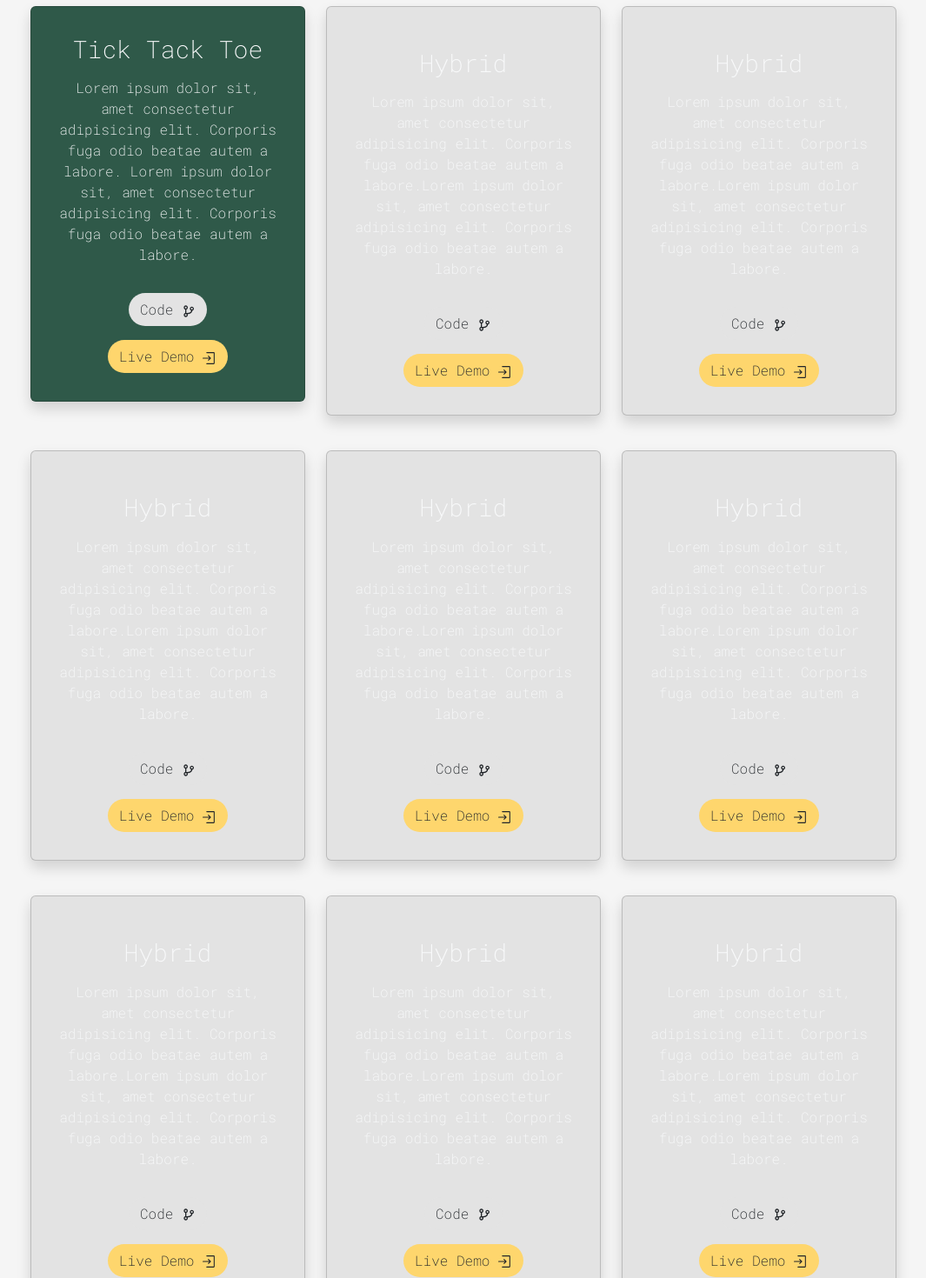
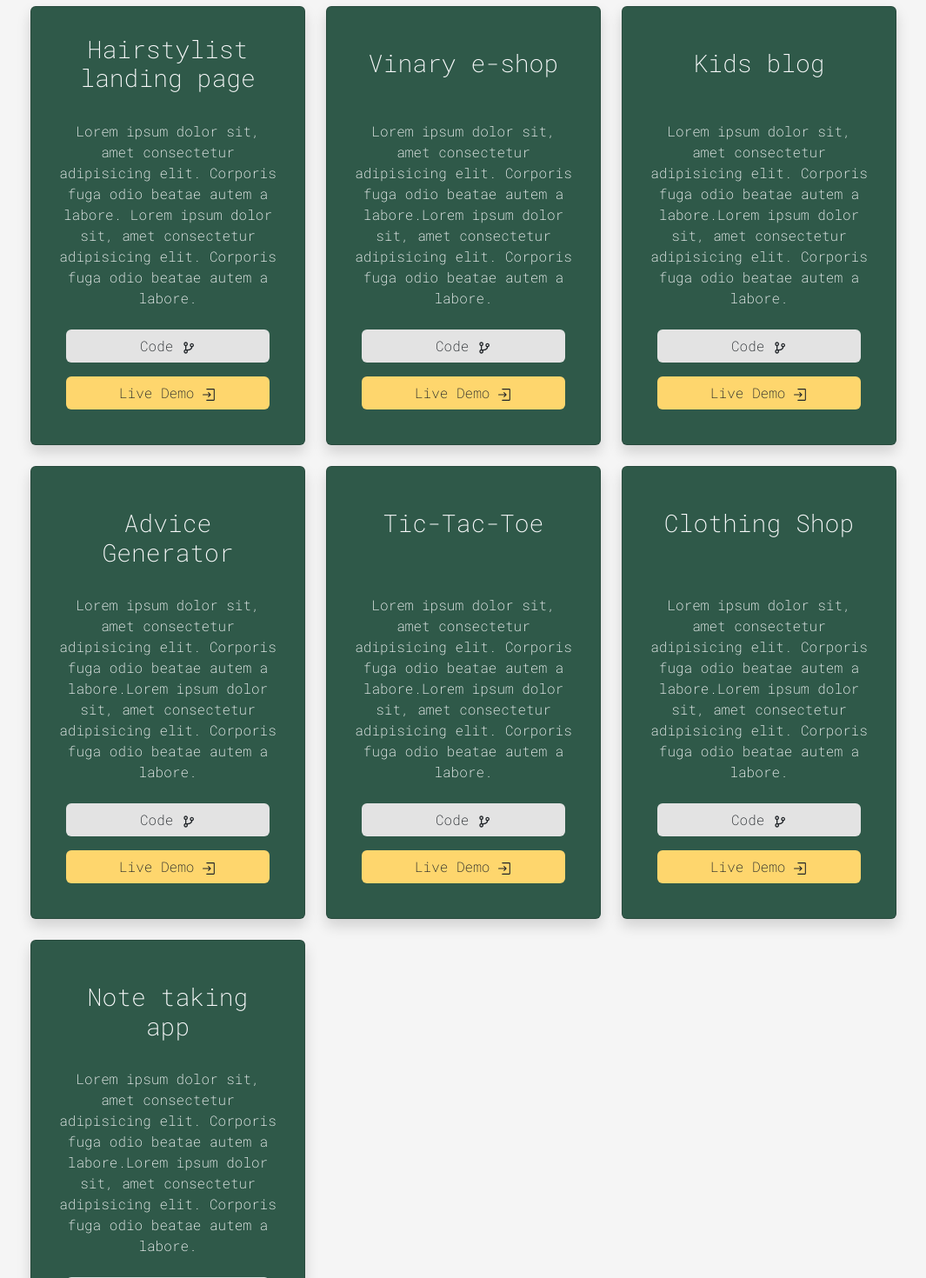
Before and after one commit to maderi21/porfolio, a React (Create React App) app: page /projects in a window 1280 px wide. Shown: the part 340-1810 px from the top of the page at 87% size, without its empty margins (107-1172 px from the left). Built offline with nearby package versions, Linux system fonts and the light colour scheme.

Commit message:
links done

```diff
--- a/public/index.html
+++ b/public/index.html
@@ -35,7 +35,7 @@
       }
     </style>
 
-    <title>MADERI</title>
+    <title>Maderi portfolio</title>
   </head>
   <body>
     <noscript>You need to enable JavaScript to run this app.</noscript>
--- a/src/components/Contact.jsx
+++ b/src/components/Contact.jsx
@@ -14,11 +14,7 @@ const Contact = () => {
         Launch demo modal
       </Button>
       <div>
-        <Modal
-          className="modal-dialog modal-dialog-centered modal-dialog-scrollable"
-          show={show}
-          onHide={handleClose}
-        >
+        <Modal show={show} onHide={handleClose}>
           <Modal.Header closeButton>
             <Modal.Title>I’d love to hear from you</Modal.Title>
           </Modal.Header>
--- a/src/pages/Projects.jsx
+++ b/src/pages/Projects.jsx
@@ -2,6 +2,7 @@ import { Col, Row } from "react-bootstrap";
 import { RxEnter } from "react-icons/rx";
 import { BiGitBranch } from "react-icons/bi";
 import Footer from "../components/Footer";
+import { Link } from "react-router-dom";
 
 const Projects = () => {
   return (
@@ -12,6 +13,7 @@ const Projects = () => {
             <h4 className="bg-primary d-flex justify-content-center text-dark m-0 pt-5 pb-3">
               PROJECTS
             </h4>
+
             <p className="text-center">
               Lorem ipsum dolor sit amet consectetur adipisicing elit. Quod, sit
               aspernatur. Fugit laborum iure voluptatum recusandae, voluptas est
@@ -29,224 +31,223 @@ const Projects = () => {
           <div class="container">
             <div class="row text-center g-4">
               <div class="col-md-4">
-                <div class="card bg-dark text-light shadow p-3 mb-3">
-                  <div class="card-body text-center">
-                    <h3 class="card-title mb-3">Tick Tack Toe</h3>
-                    <p class="card-text">
+                <div class="card bg-dark text-light shadow p-3 mb-3 h-100">
+                  <div class="card-body text-center d-flex flex-column">
+                    <h3 class="card-title mb-3">Hairstylist landing page</h3>
+                    <p class="card-text mt-auto">
                       Lorem ipsum dolor sit, amet consectetur adipisicing elit.
                       Corporis fuga odio beatae autem a labore. Lorem ipsum
                       dolor sit, amet consectetur adipisicing elit. Corporis
                       fuga odio beatae autem a labore.
                     </p>
-                    <button
-                      class="btn bg-secondary rounded-5 m-3"
-                      type="submit"
+                    <a
+                      href="https://github.com/maderi21/landing"
+                      class="btn bg-secondary m-2"
+                      target="_blank"
+                      rel="noopener noreferrer"
                     >
                       Code <BiGitBranch />
-                    </button>
-                    <button class="btn bg-danger rounded-5" type="submit">
+                    </a>
+                    <a
+                      href="https://maderi21-gabriela.netlify.app/"
+                      class="btn bg-danger m-2"
+                      target="_blank"
+                      rel="noopener noreferrer"
+                    >
                       Live Demo <RxEnter />
-                    </button>
+                    </a>
                   </div>
                 </div>
               </div>
               <div class="col-md-4">
-                <div class="card bg-secondary text-light shadow p-3 mb-3">
-                  <div class="card-body text-center">
+                <div class="card bg-dark text-light shadow p-3 mb-3 h-100">
+                  <div class="card-body text-center d-flex flex-column">
                     <div class="h1 mb-3">
                       <i class="bi bi-person-square"></i>
                     </div>
-                    <h3 class="card-title mb-3">Hybrid</h3>
-                    <p class="card-text">
+                    <h3 class="card-title mb-3 ">Vinary e-shop</h3>
+                    <p class="card-text mt-auto">
                       Lorem ipsum dolor sit, amet consectetur adipisicing elit.
                       Corporis fuga odio beatae autem a labore.Lorem ipsum dolor
                       sit, amet consectetur adipisicing elit. Corporis fuga odio
                       beatae autem a labore.
                     </p>
-                    <button
-                      class="btn bg-secondary rounded-5 m-3"
-                      type="submit"
+                    <a
+                      href="https://github.com/maderi21/fourhills"
+                      class="btn bg-secondary m-2"
+                      target="_blank"
+                      rel="noopener noreferrer"
                     >
                       Code <BiGitBranch />
-                    </button>
-                    <button class="btn bg-danger rounded-5" type="submit">
+                    </a>
+                    <a
+                      href="https://maderi21-fourhills.mdbgo.io/"
+                      class="btn bg-danger m-2"
+                      target="_blank"
+                      rel="noopener noreferrer"
+                    >
                       Live Demo <RxEnter />
-                    </button>
+                    </a>
                   </div>
                 </div>
               </div>
               <div class="col-md-4">
-                <div class="card bg-secondary text-light shadow p-3 mb-3">
-                  <div class="card-body text-center">
+                <div class="card bg-dark text-light shadow p-3 mb-3 h-100">
+                  <div class="card-body text-center d-flex flex-column">
                     <div class="h1 mb-3">
                       <i class="bi bi-person-square"></i>
                     </div>
-                    <h3 class="card-title mb-3">Hybrid</h3>
-                    <p class="card-text">
+                    <h3 class="card-title mb-3">Kids blog</h3>
+                    <p class="card-text mt-auto">
                       Lorem ipsum dolor sit, amet consectetur adipisicing elit.
                       Corporis fuga odio beatae autem a labore.Lorem ipsum dolor
                       sit, amet consectetur adipisicing elit. Corporis fuga odio
                       beatae autem a labore.
                     </p>
-                    <button
-                      class="btn bg-secondary rounded-5 m-3"
-                      type="submit"
+                    <a
+                      href="https://github.com/maderi21/blog"
+                      class="btn bg-secondary m-2"
+                      target="_blank"
+                      rel="noopener noreferrer"
                     >
                       Code <BiGitBranch />
-                    </button>
-                    <button class="btn bg-danger rounded-5" type="submit">
+                    </a>
+                    <a
+                      href="https://maderi21-kiddos.netlify.app/"
+                      class="btn bg-danger m-2"
+                      target="_blank"
+                      rel="noopener noreferrer"
+                    >
                       Live Demo <RxEnter />
-                    </button>
+                    </a>
                   </div>
                 </div>
               </div>
               <div class="col-md-4">
-                <div class="card bg-secondary text-light shadow p-3 mb-3">
-                  <div class="card-body text-center">
+                <div class="card bg-dark text-light shadow p-3 mb-3 h-100">
+                  <div class="card-body text-center d-flex flex-column">
                     <div class="h1 mb-3">
                       <i class="bi bi-person-square"></i>
                     </div>
-                    <h3 class="card-title mb-3">Hybrid</h3>
-                    <p class="card-text">
+                    <h3 class="card-title mb-3">Advice Generator</h3>
+                    <p class="card-text mt-auto">
                       Lorem ipsum dolor sit, amet consectetur adipisicing elit.
                       Corporis fuga odio beatae autem a labore.Lorem ipsum dolor
                       sit, amet consectetur adipisicing elit. Corporis fuga odio
                       beatae autem a labore.
                     </p>
-                    <button
-                      class="btn bg-secondary rounded-5 m-3"
-                      type="submit"
+                    <a
+                      href="https://github.com/maderi21/3rd-party-API-advice-web"
+                      class="btn bg-secondary m-2"
+                      target="_blank"
+                      rel="noopener noreferrer"
                     >
                       Code <BiGitBranch />
-                    </button>
-                    <button class="btn bg-danger rounded-5" type="submit">
+                    </a>
+                    <a
+                      href="https://maderi21-advice.netlify.app/"
+                      class="btn bg-danger m-2"
+                      target="_blank"
+                      rel="noopener noreferrer"
+                    >
                       Live Demo <RxEnter />
-                    </button>
+                    </a>
                   </div>
                 </div>
               </div>
               <div class="col-md-4">
-                <div class="card bg-secondary text-light shadow p-3 mb-3">
-                  <div class="card-body text-center">
+                <div class="card bg-dark text-light shadow p-3 mb-3 h-100">
+                  <div class="card-body text-center d-flex flex-column">
                     <div class="h1 mb-3">
                       <i class="bi bi-person-square"></i>
                     </div>
-                    <h3 class="card-title mb-3">Hybrid</h3>
-                    <p class="card-text">
+                    <h3 class="card-title mb-3">Tic-Tac-Toe</h3>
+                    <p class="card-text mt-auto">
                       Lorem ipsum dolor sit, amet consectetur adipisicing elit.
                       Corporis fuga odio beatae autem a labore.Lorem ipsum dolor
                       sit, amet consectetur adipisicing elit. Corporis fuga odio
                       beatae autem a labore.
                     </p>
-                    <button
-                      class="btn bg-secondary rounded-5 m-3"
-                      type="submit"
+                    <a
+                      href="https://github.com/maderi21/tic-tac-toe"
+                      class="btn bg-secondary m-2"
+                      target="_blank"
+                      rel="noopener noreferrer"
                     >
                       Code <BiGitBranch />
-                    </button>
-                    <button class="btn bg-danger rounded-5" type="submit">
+                    </a>
+                    <a
+                      href="https://maderi21-tic-tac-toe.netlify.app/"
+                      class="btn bg-danger m-2"
+                      target="_blank"
+                      rel="noopener noreferrer"
+                    >
                       Live Demo <RxEnter />
-                    </button>
+                    </a>
                   </div>
                 </div>
               </div>
               <div class="col-md-4">
-                <div class="card bg-secondary text-light shadow p-3 mb-3">
-                  <div class="card-body text-center">
+                <div class="card bg-dark text-light shadow p-3 mb-3 h-100">
+                  <div class="card-body text-center d-flex flex-column">
                     <div class="h1 mb-3">
                       <i class="bi bi-person-square"></i>
                     </div>
-                    <h3 class="card-title mb-3">Hybrid</h3>
-                    <p class="card-text">
+                    <h3 class="card-title mb-3">Clothing Shop</h3>
+                    <p class="card-text mt-auto">
                       Lorem ipsum dolor sit, amet consectetur adipisicing elit.
                       Corporis fuga odio beatae autem a labore.Lorem ipsum dolor
                       sit, amet consectetur adipisicing elit. Corporis fuga odio
                       beatae autem a labore.
                     </p>
-                    <button
-                      class="btn bg-secondary rounded-5 m-3"
-                      type="submit"
+                    <a
+                      href="https://github.com/maderi21/maderi-shop"
+                      class="btn bg-secondary m-2"
+                      target="_blank"
+                      rel="noopener noreferrer"
                     >
                       Code <BiGitBranch />
-                    </button>
-                    <button class="btn bg-danger rounded-5" type="submit">
+                    </a>
+                    <a
+                      href="https://maderi21-shop.netlify.app/"
+                      class="btn bg-danger m-2"
+                      target="_blank"
+                      rel="noopener noreferrer"
+                    >
                       Live Demo <RxEnter />
-                    </button>
+                    </a>
                   </div>
                 </div>
               </div>
               <div class="col-md-4">
-                <div class="card bg-secondary text-light shadow p-3 mb-3">
-                  <div class="card-body text-center">
+                <div class="card bg-dark text-light shadow p-3 mb-3 h-100">
+                  <div class="card-body text-center d-flex flex-column">
                     <div class="h1 mb-3">
                       <i class="bi bi-person-square"></i>
                     </div>
-                    <h3 class="card-title mb-3">Hybrid</h3>
-                    <p class="card-text">
+                    <h3 class="card-title mb-3">Note taking app </h3>
+                    <p class="card-text mt-auto">
                       Lorem ipsum dolor sit, amet consectetur adipisicing elit.
                       Corporis fuga odio beatae autem a labore.Lorem ipsum dolor
                       sit, amet consectetur adipisicing elit. Corporis fuga odio
                       beatae autem a labore.
                     </p>
-                    <button
-                      class="btn bg-secondary rounded-5 m-3"
-                      type="submit"
+                    <a
+                      href="https://github.com/maderi21/note-taking-app"
+                      class="btn bg-secondary m-2"
+                      target="_blank"
+                      rel="noopener noreferrer"
                     >
                       Code <BiGitBranch />
-                    </button>
-                    <button class="btn bg-danger rounded-5" type="submit">
+                    </a>
+                    <a
+                      href="https://maderi21-note-app.netlify.app/"
+                      class="btn bg-danger m-2"
+                      target="_blank"
+                      rel="noopener noreferrer"
+                    >
                       Live Demo <RxEnter />
-                    </button>
-                  </div>
-                </div>
-              </div>
-              <div class="col-md-4">
-                <div class="card bg-secondary text-light shadow p-3 mb-3">
-                  <div class="card-body text-center">
-                    <div class="h1 mb-3">
-                      <i class="bi bi-person-square"></i>
-                    </div>
-                    <h3 class="card-title mb-3">Hybrid</h3>
-                    <p class="card-text">
-                      Lorem ipsum dolor sit, amet consectetur adipisicing elit.
-                      Corporis fuga odio beatae autem a labore.Lorem ipsum dolor
-                      sit, amet consectetur adipisicing elit. Corporis fuga odio
-                      beatae autem a labore.
-                    </p>
-                    <button
-                      class="btn bg-secondary rounded-5 m-3"
-                      type="submit"
-                    >
-                      Code <BiGitBranch />
-                    </button>
-                    <button class="btn bg-danger rounded-5" type="submit">
-                      Live Demo <RxEnter />
-                    </button>
-                  </div>
-                </div>
-              </div>
-              <div class="col-md-4">
-                <div class="card bg-secondary text-light shadow p-3 mb-3">
-                  <div class="card-body text-center">
-                    <div class="h1 mb-3">
-                      <i class="bi bi-person-square"></i>
-                    </div>
-                    <h3 class="card-title mb-3">Hybrid</h3>
-                    <p class="card-text">
-                      Lorem ipsum dolor sit, amet consectetur adipisicing elit.
-                      Corporis fuga odio beatae autem a labore.Lorem ipsum dolor
-                      sit, amet consectetur adipisicing elit. Corporis fuga odio
-                      beatae autem a labore.
-                    </p>
-                    <button
-                      class="btn bg-secondary rounded-5 m-3"
-                      type="submit"
-                    >
-                      Code <BiGitBranch />
-                    </button>
-                    <button class="btn bg-danger rounded-5" type="submit">
-                      Live Demo <RxEnter />
-                    </button>
+                    </a>
                   </div>
                 </div>
               </div>
```
Also changed, not shown: src/components/Navbar.jsx (+4 -4 lines), src/pages/AboutMe.jsx (+27 -5 lines).
